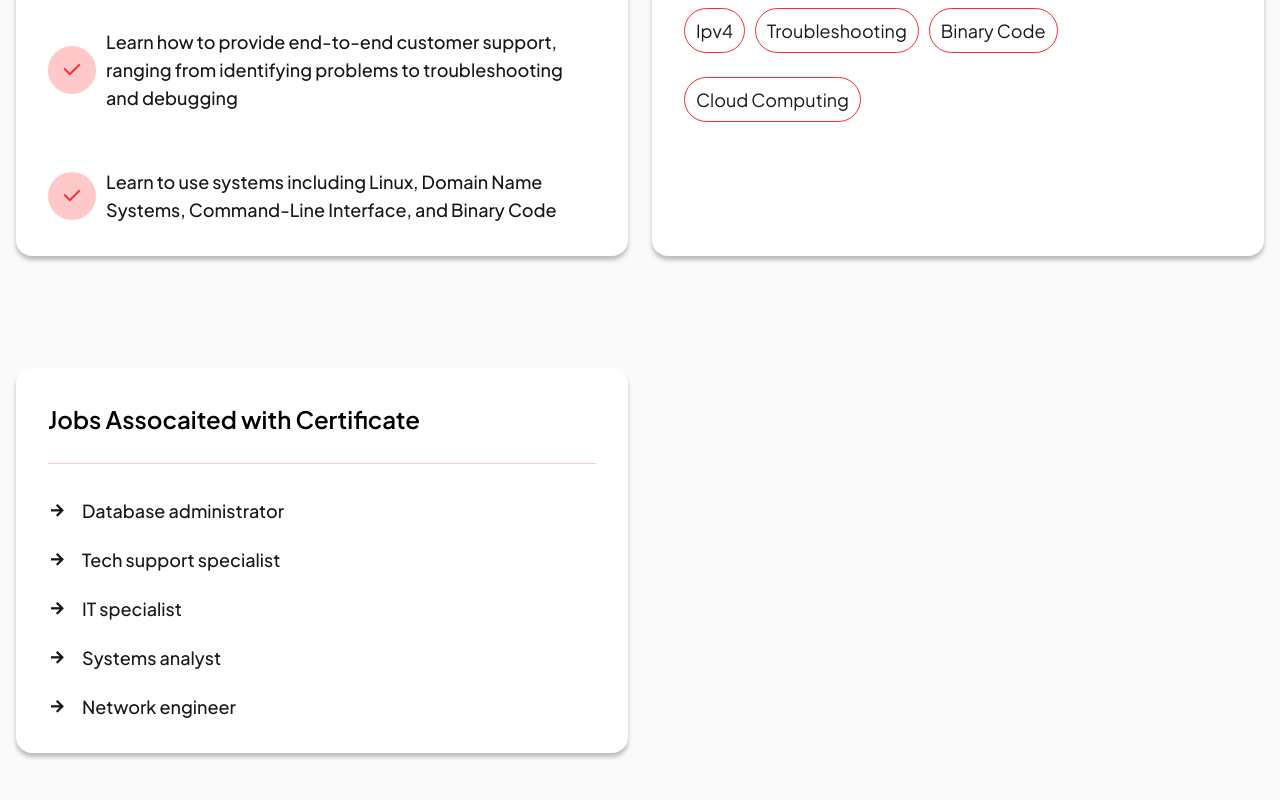
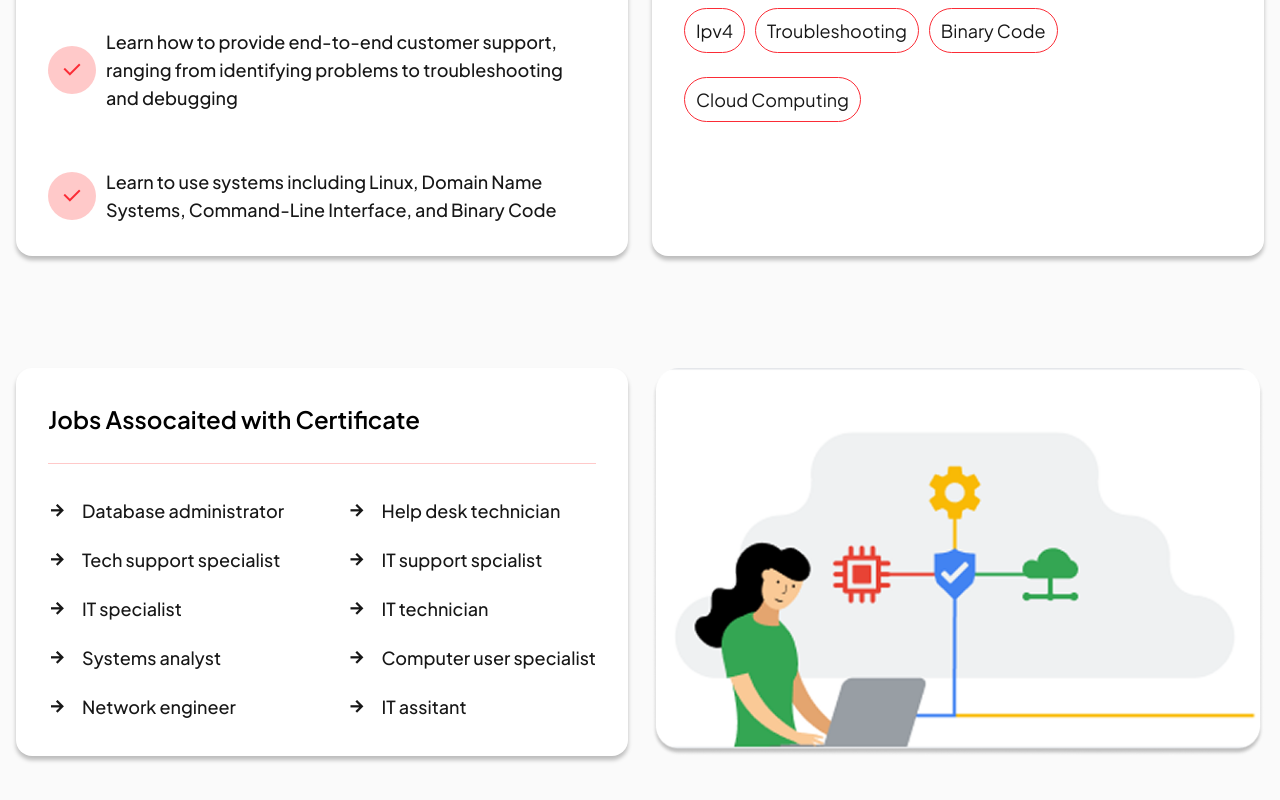
Before and after one commit to RashidMahmud/Tailwind-assignment, a website built with Vite: page practice/index.html in a window 1280 px wide. Shown: the part 1451-2251 px from the top of the page. Built offline with nearby package versions, Linux system fonts and the light colour scheme; files whose address does not match are found by name.

Commit message:
Job section finish

```diff
--- a/practice/index.html
+++ b/practice/index.html
@@ -232,7 +232,52 @@
          <h2 class="job_title">Network engineer</h2>
         </div>
          </div>
+         <div class="jobs_flex">
+     <div class="jobs_head">
+       <div class="">
+       <span class="job_title_icon"><i class="ri-arrow-right-line"></i></span>
+        </div>
+    <h2 class="job_title">Help desk technician</h2>
+      </div>
+  <div class="jobs_head">
+       <div class="">
+      <span class="job_title_icon"><i class="ri-arrow-right-line"></i></span>
+       </div>
+    <h2 class="job_title">IT support spcialist</h2>
+   </div>
+     <div class="jobs_head">
+       <div class="">
+        <span class="job_title_icon"><i class="ri-arrow-right-line"></i></span>
+     </div>
+         <h2 class="job_title">IT technician</h2>
+    </div>
+       <div class="jobs_head">
+       <div class="">
+     <span class="job_title_icon"><i class="ri-arrow-right-line"></i></span>
+        </div>
+       <h2 class="job_title">Computer user specialist</h2>
+      </div>
+     <div class="jobs_head">
+     <div class="">
+     <span class="job_title_icon"><i class="ri-arrow-right-line"></i></span>
+       </div>
+        <h2 class="job_title">IT assitant</h2>
+     </div>
+      </div>
+      </div>
+        </div>
+       <div class="">
+      <img class="w-full h-full object-cover rounded-t-2xl" src="/it_support.png" alt="image">
+     </div>
+    </div>
+     </div>
 </section>
+
+
+
+
+
+
 
     <script type="module" src="/src/main.js"></script>
   </body>
```
